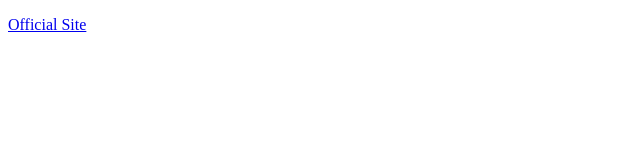
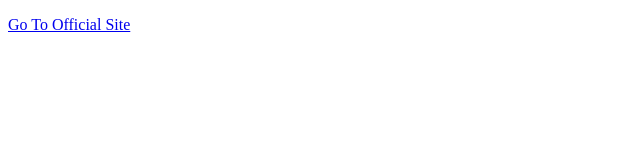
Before and after one commit to sakurasoftwarestudio/sakura_software_studio_site, a plain HTML site: page index.html in a window 1280 px wide. Shown: the full height of the page, 0-640 px from the left. Drawn offline with Linux system fonts and the light colour scheme.

Commit message:
Update index.html

```diff
--- a/index.html
+++ b/index.html
@@ -3,9 +3,9 @@
 <head>
   <meta name="google-site-verification" content="daRX5GFovxnm64bsh1619zpc_WR8e5p31I1N9oCZqoU">
   <meta charset="UTF-8">
-  <title>Sakura Studio</title>
+  <title>Sakura Software Studio</title>
 </head>
 <body>
-  <p><a href="https://glib-currency-451.notion.site/Sakura-Software-Studio-688e38c38aa44c1ab63c5f39b8eae36f">Official Site</a></p>
+  <p><a href="https://glib-currency-451.notion.site/Sakura-Software-Studio-688e38c38aa44c1ab63c5f39b8eae36f">Go To Official Site</a></p>
 </body>
 </html>
```
